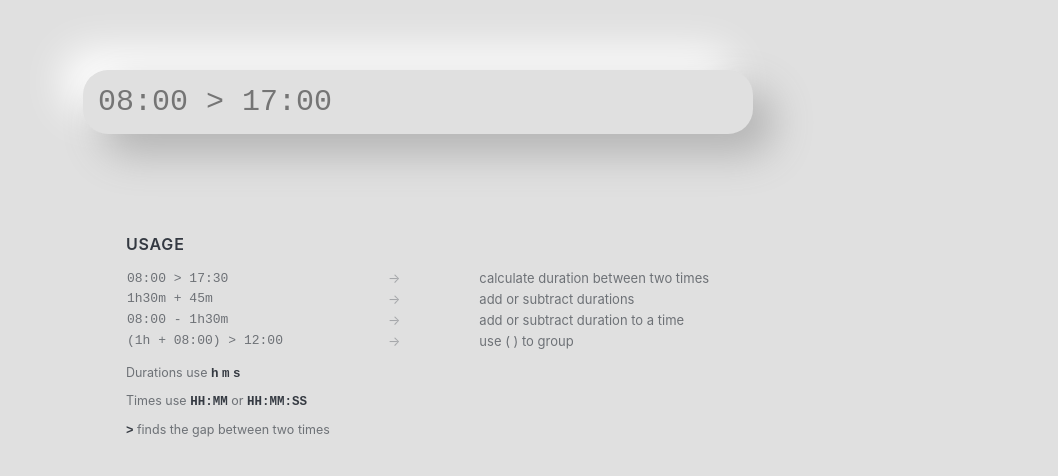
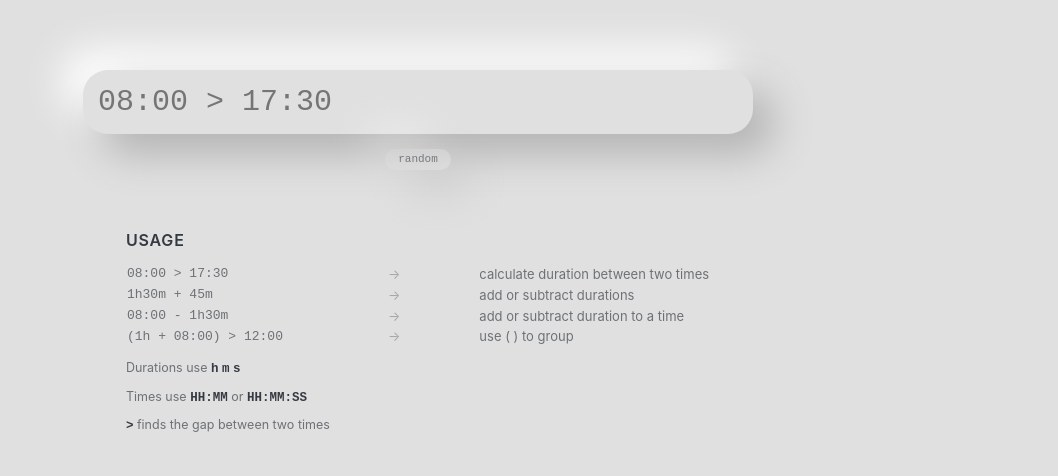
Before and after one commit to nermin99/timecalculator, a React (Vite) app: page / in a window 1280 px wide. Shown: the part 194-670 px from the top of the page, without its empty margins (222-1280 px from the left). Built offline with nearby package versions, Linux system fonts and the light colour scheme.

Commit message:
Add random input button

```diff
--- a/src/components/calculator/index.css
+++ b/src/components/calculator/index.css
@@ -70,8 +70,35 @@
   opacity: 0.6;
 }
 
+.random-button {
+  margin-top: 1.5rem;
+  font-size: 1.1rem;
+  font-family: monospace;
+  color: var(--color-3);
+  background: var(--color-2);
+  border: none;
+  border-radius: 25px;
+  padding: 0.4em 1.2em;
+  cursor: pointer;
+  opacity: 0.5;
+  box-shadow:
+    var(--shadow-distance) var(--shadow-distance) calc(2 * var(--shadow-distance))
+      var(--shadow-color-1),
+    calc(-1 * var(--shadow-distance)) calc(-1 * var(--shadow-distance))
+      calc(2 * var(--shadow-distance)) var(--shadow-color-2);
+  transition: opacity 0.15s;
+}
+
+.random-button:hover {
+  opacity: 0.8;
+}
+
+.random-button:active {
+  opacity: 1;
+}
+
 .hints-container {
-  margin-top: 10rem;
+  margin-top: 6rem;
   width: 100%;
   display: flex;
   justify-content: center;
--- a/src/components/calculator/index.tsx
+++ b/src/components/calculator/index.tsx
@@ -1,5 +1,6 @@
-import React, { useState, ChangeEvent } from 'react'
+import React, { useState, useRef, ChangeEvent } from 'react'
 import { handleInput } from '../../utils/timecalculator'
+import { randomInput } from '../../utils/random'
 import { debounce } from '../../utils/helpers'
 
 import './index.css'
@@ -9,10 +10,9 @@ const DEBOUNCE_DELAY = 500
 const Calculator = () => {
   const [result, setResult] = useState('')
   const [dayOffset, setDayOffset] = useState(0)
+  const inputRef = useRef<HTMLInputElement>(null)
 
-  const handleEvent = debounce((e: ChangeEvent<HTMLInputElement>) => {
-    const input = e.target.value
-
+  const processInput = (input: string) => {
     if (input === '') {
       setResult('')
       setDayOffset(0)
@@ -21,7 +21,17 @@ const Calculator = () => {
       setResult(result)
       setDayOffset(dayOffset)
     }
+  }
+
+  const handleEvent = debounce((e: ChangeEvent<HTMLInputElement>) => {
+    processInput(e.target.value)
   }, DEBOUNCE_DELAY)
+
+  const handleRandom = () => {
+    const random = randomInput()
+    if (inputRef.current) inputRef.current.value = random
+    processInput(random)
+  }
 
   const dayOffsetLabel =
     dayOffset !== 0
@@ -43,14 +53,16 @@ const Calculator = () => {
       <form className="calculator-form" onSubmit={(e) => e.preventDefault()}>
         <input
           id="calculator-input"
+          ref={inputRef}
           onChange={handleEvent}
           className="input monospace"
           type="text"
           autoComplete="off"
-          placeholder="08:00 > 17:00"
+          placeholder="08:00 > 17:30"
           autoFocus
         />
       </form>
+      <button className="random-button" onClick={handleRandom}>random</button>
       <div className="hints-container">
         <div className="hints">
           <h3 className="hints-heading">Usage</h3>
--- /dev/null
+++ b/src/utils/random.ts
@@ -0,0 +1,25 @@
+const randomTime = () => {
+  const h = String(Math.floor(Math.random() * 24)).padStart(2, '0')
+  const m = String(Math.floor(Math.random() * 60)).padStart(2, '0')
+  const s = String(Math.floor(Math.random() * 60)).padStart(2, '0')
+  return Math.random() > 0.5 ? `${h}:${m}:${s}` : `${h}:${m}`
+}
+
+const randomDuration = () => {
+  const h = Math.floor(Math.random() * 12)
+  const m = Math.floor(Math.random() * 60)
+  const s = Math.floor(Math.random() * 60)
+  const parts = [
+    ...(h > 0 ? [`${h}h`] : []),
+    ...(m > 0 ? [`${m}m`] : []),
+    ...(s > 0 && Math.random() > 0.5 ? [`${s}s`] : []),
+  ]
+  return parts.length ? parts.join('') : '1h'
+}
+
+export const randomInput = () => {
+  const type = Math.floor(Math.random() * 3)
+  if (type === 0) return `${randomTime()} > ${randomTime()}`
+  if (type === 1) return `${randomDuration()} + ${randomDuration()}`
+  return `${randomTime()} ${Math.random() > 0.5 ? '+' : '-'} ${randomDuration()}`
+}
```
